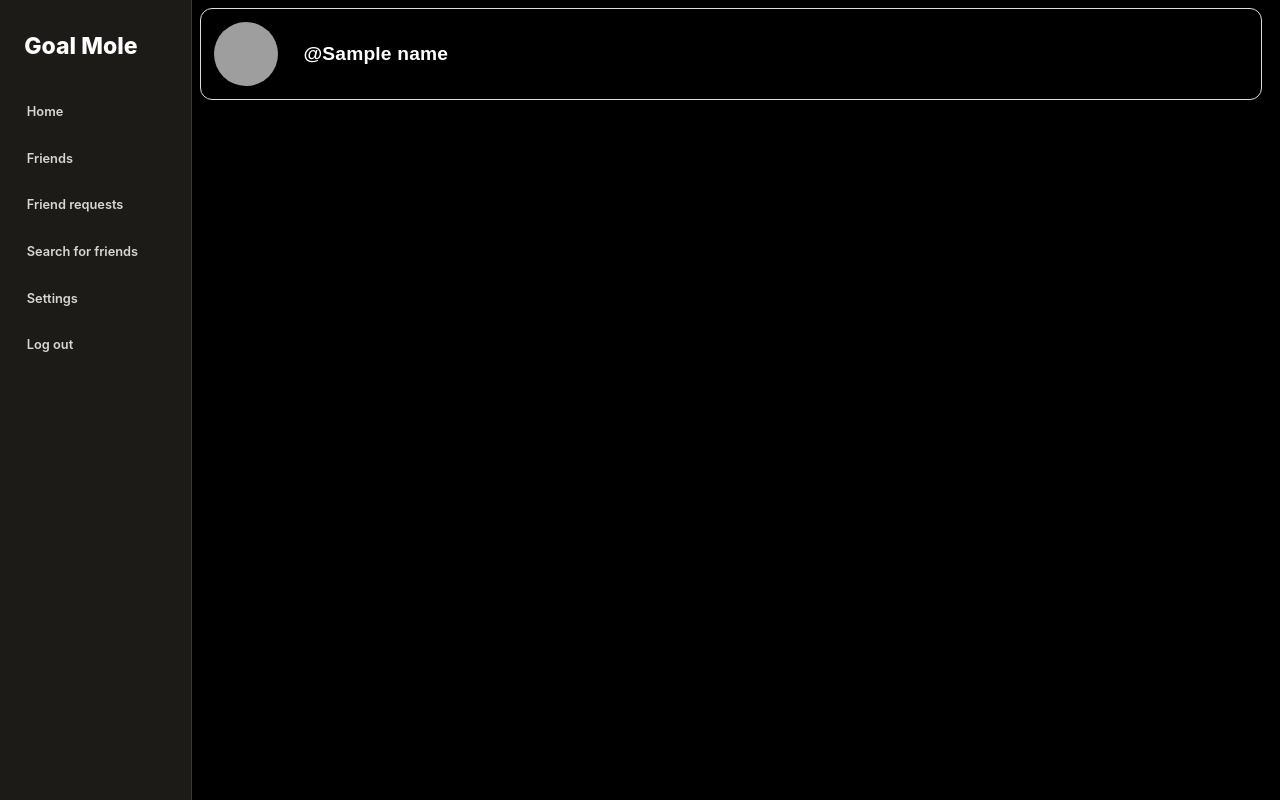
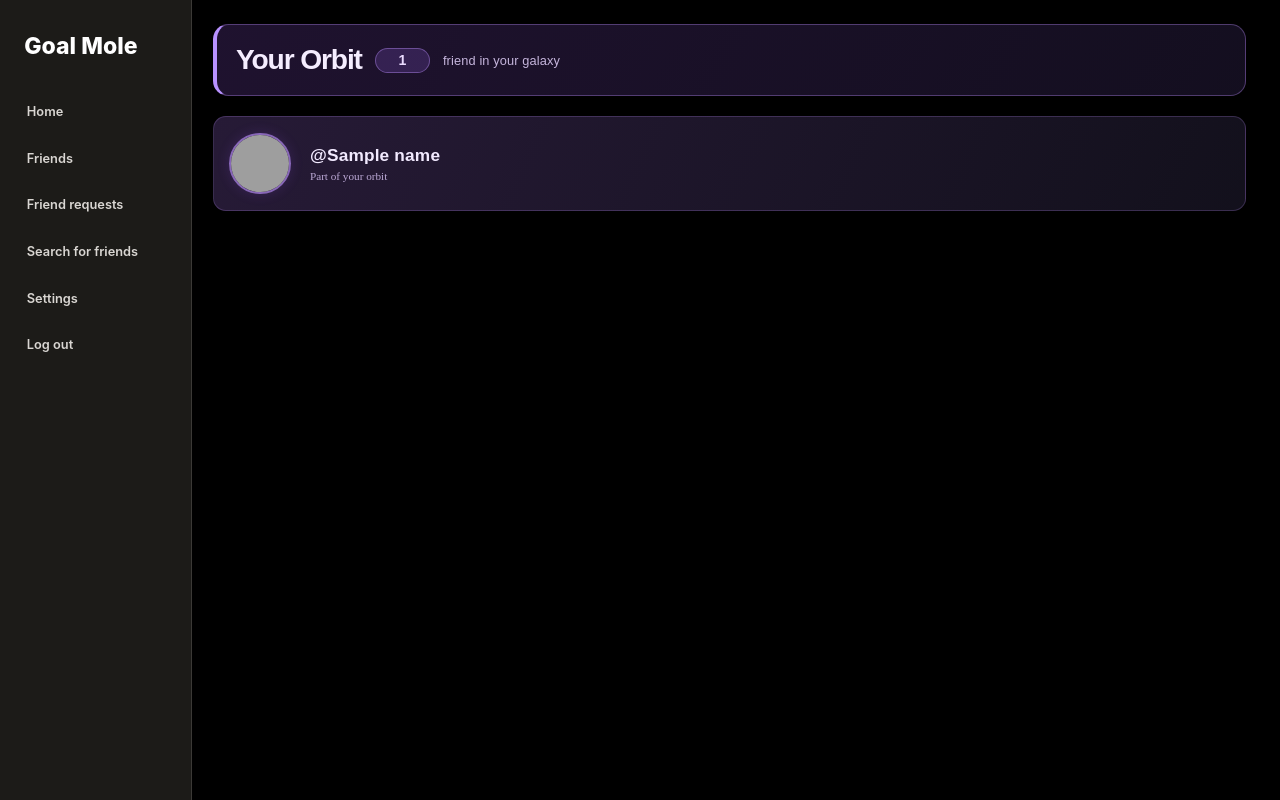
Before and after one commit to Deedacruh/Goal_Mole, a Flask app: template templates/friends_list.html in a window 1280 px wide. Run offline with Flask 3, Linux system fonts and the light colour scheme; the template is opened without the code that fills it: most values are stand-ins (such as "Sample title", 1, 10 or a date in 2020); grey boxes are pictures that could not be loaded.

Commit message:
Improve app.py and friend_requests and friends_list and home_page

```diff
--- a/app.py
+++ b/app.py
@@ -275,7 +275,7 @@ def sign_up():
         cursor = connection.cursor()
         cursor.execute(
             "INSERT INTO user_settings VALUES (?, ?, ?, ?, ? ,?, ?, ?, ?, ?)",
-            (username, "", "dark", "", "", "", "", "", None, current_date)
+            (username, "", "dark", "", "", "", "", "", None, current_date) # CURRENT DATE SHOWS +1 DAY TODO FIX
             # dark is the background setting and username is the user and the "" is the image we are working with, the other stuff are "" because it is blank when first initialized
         )
         connection.commit()
@@ -390,7 +390,6 @@ def home_page():
 
     return render_template("home_page.html", user=user)
 
-# Zis is the homepage clearly. TODO
 
 @app.route("/profile_picture/<username>")
 def get_profile_picture(username):
@@ -411,7 +410,7 @@ def get_profile_picture(username):
         return "Profile picture not found", 404
 
     profile_picture = result[0]
-    connection.close() #SUS TODO
+    connection.close()
     # 0 here just gets the value rather than key and value.
     return profile_picture, 200, {"Content-Type": "image/jpeg"}
     # 200 is the value that means that everything worked out and third item tells flask what kind of item we are sending and the browser read and decodes it.
@@ -450,7 +449,6 @@ def people_search():
             ).fetchall()
 
         requests_sent = [row["receiver"] for row in requests_sent]
-        # TODO
         with sqlite3.connect(os.path.join(currentdirectory, "friends.db")) as connection_friends:
             connection_friends.row_factory = sqlite3.Row
             friends_dict = connection_friends.execute(
@@ -708,7 +706,7 @@ def get_settings():
     )
 #current_pronouns_displayed=current_pronouns_displayed
 
-@app.route("/change_wallpaper", methods=["POST"]) #TODO Remeber this could bug on an old account if it's not in user settings.
+@app.route("/change_wallpaper", methods=["POST"]) #TODO Remember this could bug on an old account if it's not in user settings.
 def change_wallpaper():
     user = session.get("user")
 
@@ -1000,7 +998,6 @@ def profile_page_check():
                 ).fetchone())
                 if not select_user_setting[num]:
                     # if this sector is empty.
-                    # This is probably bugged TODO
                     select_user_setting[num] = "empty"
                     # we use empty as a placeholder rather than just "" to remove any potential confusion.
                 else:
@@ -1106,8 +1103,15 @@ def remove_skills():
 if __name__ == "__main__":
     app.run(debug=True)
 
-#TODO FINISHED 10/20/26 with 15 hours done today! I need to fix the background bug where when I select custom it just like shows white and also when I make the mode dark the main text is light no matter?
+#DONE FINISHED 10/20/26 with 15 hours done today! I need to fix the background bug where when I select custom it just like shows white and also when I make the mode dark the main text is light no matter?
 #DONE Make sure you yourself don't appear on the friend request page
-#TODO Make the text change colors on like the settings page, for some reason that is bugged.
-#TODO add bio and stuff
-#TODO add individual profiles
+#DONE Make the text change colors on like the settings page, for some reason that is bugged.
+#DONE add bio and stuff
+#DONE add individual profiles
+# TODO Add profile on friend list and an unfriend option.
+# TODO On profile page add the skills ranked by holes dug for each one on the side segment .
+# TODO profile: friends below the about with only profile pictures and names
+# TODO Add a fun little side not below all of this like the bio but shorter below daily activity.
+# TODO Daily activities are the history of the activities done in that day laid out like people search
+# TODO Holes dug today and overall on the profile
+# TODO Add the task adder on homepage. HARDEST SEGMENT PROBABLY.
--- a/templates/friend_requests.html
+++ b/templates/friend_requests.html
@@ -8,7 +8,7 @@
         {% for request in requests %}
             <div class="card">
                 <img class="profile_pictures" id="pfp_pot_friends_search" src="{{ url_for('get_profile_picture', username=request['sender']) }}">
-                <h2>{{ request['sender'] }}</h2>
+                <h2>@{{ request['sender'] }}</h2>
                 <form action="/accept_request" method="POST">
                     <input type="hidden" name="sender" value="{{ request['sender'] }}">
                     <button class="friend_request_button" id="sent_request">
--- a/templates/friends_list.html
+++ b/templates/friends_list.html
@@ -4,57 +4,242 @@
 
 {% block content %}
 <div class="requests-result-search">
-        {% if exist == False %}
-            <h1 id="depressing_response">You currently have nobody friended. <a href="/people_search"> Look for friends.</a></h1>
+
+    {% if friend_count %}
+        <h1 id="depressing_response">
+            <span class="friends-heading-label">Your Orbit</span>
+            <span class="friends-count">{{ friend_count }}</span>
+            <span class="friends-heading-subtitle">
+                {% if friend_count == 1 %}
+                    friend in your galaxy
                 {% else %}
+                    friends in your galaxy
+                {% endif %}
+            </span>
+        </h1>
+    {% else %}
+        <h1 id="depressing_response">
+            <span class="friends-heading-label">Your Orbit</span>
+            <span class="friends-heading-subtitle">Your galaxy is waiting for its first friend.</span>
+        </h1>
+    {% endif %}
+
     {% for name in names %}
         <div class="card">
-                    <img class="profile_pictures" id="pfp_requests_search" src="{{ url_for('get_profile_picture', username=name) }}">
+            <img
+                class="profile_pictures"
+                id="pfp_requests_search"
+                src="{{ url_for('get_profile_picture', username=name) }}"
+                alt="@{{ name }}'s profile picture"
+            >
+
+            <div class="friend-card-info">
                 <h2>@{{ name }}</h2>
+                <span class="friend-card-subtitle">Part of your orbit</span>
+            </div>
         </div>
     {% endfor %}
-        {% endif %}
+
 </div>
+
 <style>
+    .requests-result-search {
+        width: 100%;
+        max-width: 100%;
+        margin-left: 0;
+        padding: 2vh 2vw 4vh 16vw;
+        box-sizing: border-box;
+    }
+
+    /* Friends heading */
+    #depressing_response {
+        display: flex;
+        flex-wrap: wrap;
+        align-items: center;
+        gap: clamp(0.4rem, 1vw, 1rem);
+
+        margin: 0 0 2.5vh;
+        padding: clamp(0.8rem, 1.5vw, 1.5rem);
+
+        color: #f5edff;
+        background: linear-gradient(
+            120deg,
+            rgba(102, 60, 155, 0.30),
+            rgba(30, 22, 48, 0.65)
+        );
+
+        border: 1px solid rgba(190, 145, 255, 0.35);
+        border-left: clamp(3px, 0.35vw, 5px) solid #b891ff;
+        border-radius: clamp(10px, 1.2vw, 18px);
+
+        box-shadow: 0 0.5vh 2vh rgba(0, 0, 0, 0.12);
+        font-family: Arial, "Helvetica Neue", sans-serif;
+    }
+
+    .friends-heading-label {
+        font-size: clamp(1.35rem, 2.2vw, 2.25rem);
+        font-weight: 800;
+        letter-spacing: -0.04em;
+    }
+
+    .friends-count {
+        display: inline-flex;
+        align-items: center;
+        justify-content: center;
+
+        min-width: 2.5em;
+        padding: 0.25em 0.65em;
+
+        color: #eadbff;
+        background: rgba(165, 112, 255, 0.18);
+        border: 1px solid rgba(190, 145, 255, 0.4);
+        border-radius: 999px;
+
+        font-size: clamp(0.85rem, 1.1vw, 1.2rem);
+        font-weight: 700;
+    }
+
+    .friends-heading-subtitle {
+        color: #c5b5dc;
+        font-size: clamp(0.75rem, 1vw, 1rem);
+        font-weight: 400;
+        letter-spacing: 0.01em;
+    }
+
+    /* Friend cards */
     .card {
         display: flex;
         align-items: center;
-        gap: 2vw;
+        gap: clamp(0.75rem, 1.5vw, 1.5rem);
 
-        width: 83vw; /*The gap is 1 on each side and the sidebar is 15*/
-        min-height: 6vw;
-        padding: 1vw;
-        border: 1px solid #ddd;
-        border-radius: 12px;
-        margin-bottom: 1vh;
-        margin-left: 15vw;
+        width: 100%;
+        min-width: 0;
+        min-height: clamp(4.75rem, 7vw, 7rem);
+        padding: clamp(0.75rem, 1.2vw, 1.25rem);
 
+        margin: 0 0 1.2vh;
         box-sizing: border-box;
+
+        background: linear-gradient(
+            115deg,
+            rgba(70, 48, 99, 0.55),
+            rgba(24, 21, 36, 0.78)
+        );
+
+        border: 1px solid rgba(190, 145, 255, 0.22);
+        border-radius: clamp(10px, 1vw, 16px);
+
+        box-shadow: 0 0.3vh 1.5vh rgba(0, 0, 0, 0.12);
+
+        transition:
+            border-color 0.2s ease,
+            background 0.2s ease,
+            transform 0.2s ease,
+            box-shadow 0.2s ease;
+    }
+
+    .card:hover {
+        background: linear-gradient(
+            115deg,
+            rgba(100, 65, 140, 0.62),
+            rgba(35, 27, 51, 0.88)
+        );
+
+        border-color: rgba(190, 145, 255, 0.65);
+        box-shadow: 0 0.5vh 2vh rgba(105, 60, 170, 0.16);
+        transform: translateY(-1px);
     }
 
     .card img {
-        width: 5vw;
-        height: 5vw;
+        width: clamp(2.75rem, 4.5vw, 4.25rem);
+        height: clamp(2.75rem, 4.5vw, 4.25rem);
+
         border-radius: 50%;
         object-fit: cover;
         flex-shrink: 0;
+
+        border: 2px solid rgba(190, 145, 255, 0.65);
+        box-shadow: 0 0 1vw rgba(155, 90, 255, 0.16);
+    }
+
+    .friend-card-info {
+        display: flex;
+        flex-direction: column;
+        gap: 0.5vh;
+        min-width: 0;
     }
 
     .card h2 {
-        font-size: 1.5vw;
         margin: 0;
-        font-family: "Arial", "Helvetica Neue", sans-serif;
+        color: #f2eaff;
+
+        font-family: Arial, "Helvetica Neue", sans-serif;
+        font-size: clamp(0.95rem, 1.35vw, 1.4rem);
         font-weight: 700;
         letter-spacing: 0.01em;
+        overflow-wrap: anywhere;
     }
+
+    .friend-card-subtitle {
+        color: #bba8d5;
+        font-size: clamp(0.7rem, 0.85vw, 0.9rem);
+    }
+
+    /* Tablets */
+    @media (max-width: 900px) {
+        .requests-result-search {
+            padding-left: 17vw;
+            padding-right: 2vw;
+        }
+
         #depressing_response {
-        display: flex;
-        align-items: center;
+            gap: 0.6rem;
+        }
+    }
+
+    /* Phones */
+    @media (max-width: 600px) {
+        .requests-result-search {
+            width: 100%;
+            padding: 1.5vh 4vw 3vh;
+        }
+
+        #depressing_response {
+            gap: 0.5rem;
+            margin-bottom: 2vh;
+            padding: 4vw;
+            border-left-width: 3px;
+            border-radius: 12px;
+        }
+
+        .friends-heading-label {
+            font-size: clamp(1.3rem, 6vw, 1.8rem);
+        }
+
+        .friends-heading-subtitle {
+            font-size: clamp(0.75rem, 3.2vw, 0.9rem);
+        }
+
+        .card {
+            gap: 0.8rem;
+            min-height: 4.5rem;
+            padding: 0.75rem;
             margin-bottom: 1vh;
-        margin-left: 15vw;
-        font-family: "Arial", "Helvetica Neue", sans-serif;
-        font-weight: 700;
-        letter-spacing: 0.01em;
+            border-radius: 12px;
+        }
+
+        .card img {
+            width: clamp(2.5rem, 12vw, 3.5rem);
+            height: clamp(2.5rem, 12vw, 3.5rem);
+        }
+
+        .card h2 {
+            font-size: clamp(0.9rem, 4vw, 1.1rem);
+        }
+
+        .friend-card-subtitle {
+            font-size: clamp(0.7rem, 3vw, 0.8rem);
+        }
     }
 </style>
 {% endblock %}
```
Also changed, not shown: templates/home_page.html (+13 -0 lines), friends.db, profile.db, requests.db, user_settings.db. Lines whose indentation alone changed are shown as unchanged.
